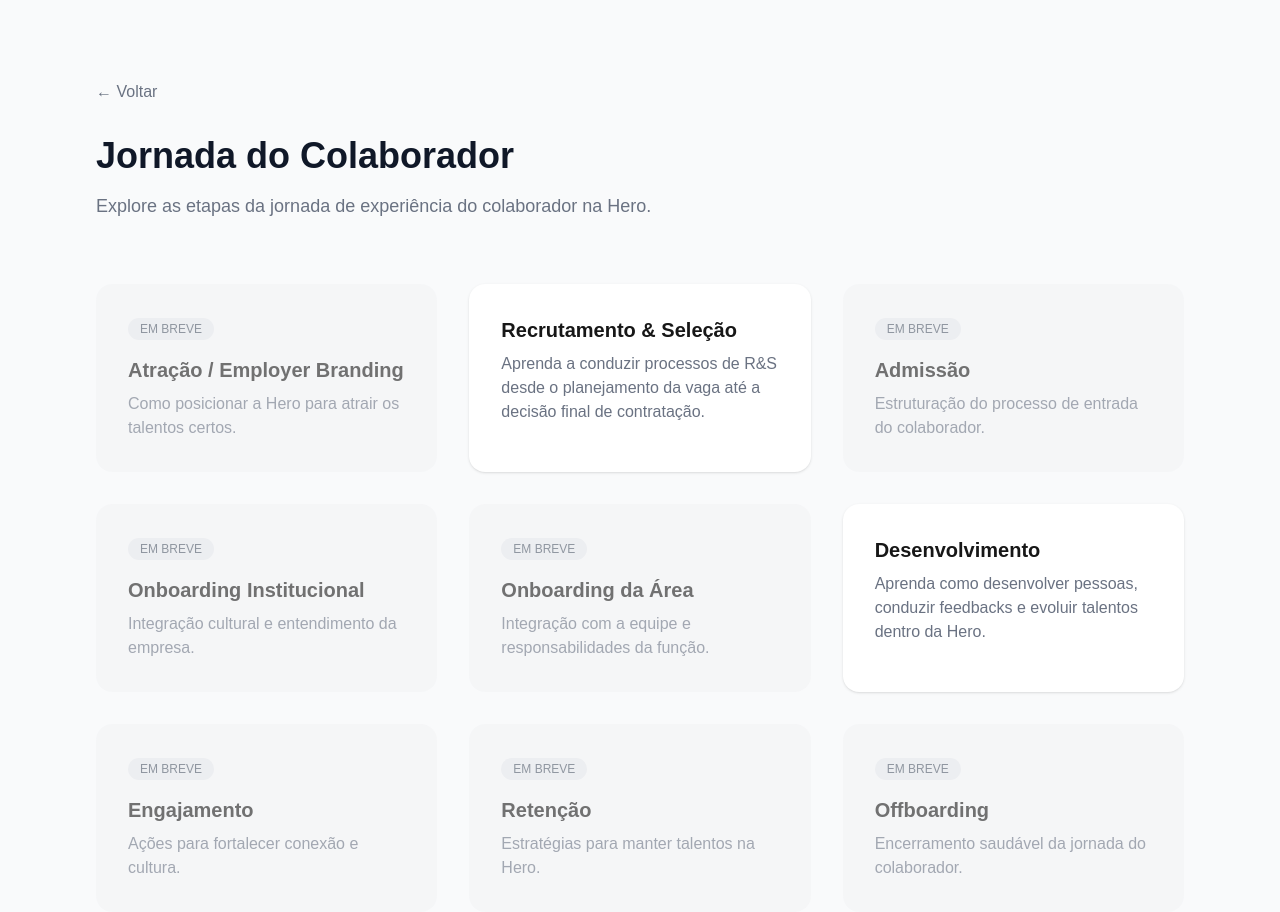
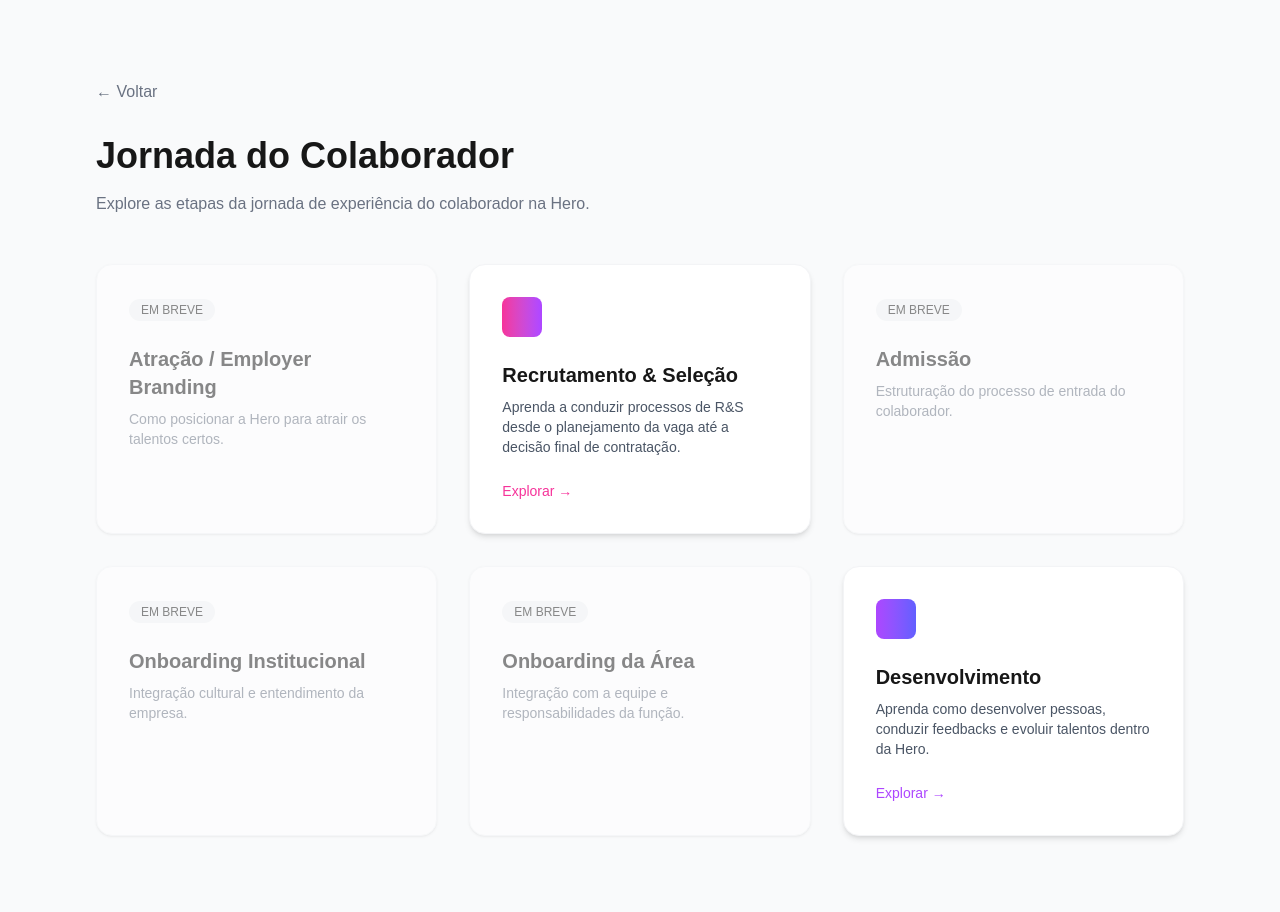
Before and after one commit to amandafrann/programa-lider-hero, a Next.js app: page /jornada in a window 1280 px wide. Shown: the top 912 px of the page. Built offline with nearby package versions, Linux system fonts and the light colour scheme.

Commit message:
evolucaojornadaUX

```diff
--- a/app/jornada/page.tsx
+++ b/app/jornada/page.tsx
@@ -1,8 +1,9 @@
 import Link from "next/link";
 
-export default function Jornada() {
+export default function JornadaPage() {
   return (
     <main className="min-h-screen bg-gray-50 flex justify-center py-20">
+
       <div className="max-w-6xl w-full px-8">
 
         <Link
@@ -12,163 +13,148 @@ export default function Jornada() {
           ← Voltar
         </Link>
 
-        <div className="mb-16">
-          <h1 className="text-4xl font-bold text-gray-900">
-            Jornada do Colaborador
-          </h1>
+        <h1 className="text-4xl font-bold mb-4">
+          Jornada do Colaborador
+        </h1>
 
-          <p className="text-gray-500 mt-4 text-lg">
-            Explore as etapas da jornada de experiência do colaborador na Hero.
-          </p>
-        </div>
+        <p className="text-gray-500 mb-12">
+          Explore as etapas da jornada de experiência do colaborador na Hero.
+        </p>
 
-        <div className="grid grid-cols-3 gap-8">
 
-          {/* Atração */}
-          <div className="bg-gray-100 p-8 rounded-2xl opacity-60">
-            <span className="text-xs bg-gray-200 px-3 py-1 rounded-full text-gray-600">
+        {/* GRID DE CARDS */}
+
+        <div className="grid md:grid-cols-3 gap-8">
+
+          {/* ATRAÇÃO */}
+
+          <div className="bg-white rounded-2xl p-8 shadow-sm border border-gray-100 opacity-50">
+
+            <span className="text-xs bg-gray-100 px-3 py-1 rounded-full">
               EM BREVE
             </span>
 
-            <h2 className="text-xl font-semibold mt-4 mb-2">
+            <h3 className="text-xl font-semibold mt-6 mb-2">
               Atração / Employer Branding
-            </h2>
+            </h3>
 
-            <p className="text-gray-500">
+            <p className="text-gray-500 text-sm">
               Como posicionar a Hero para atrair os talentos certos.
             </p>
+
           </div>
 
 
           {/* R&S */}
+
           <Link
             href="/rs"
-            className="bg-white p-8 rounded-2xl shadow hover:shadow-lg transition"
+            className="group bg-white rounded-2xl p-8 shadow-md hover:shadow-xl transition-all duration-300 hover:-translate-y-1 border border-gray-100"
           >
-            <h2 className="text-xl font-semibold mb-2">
+
+            <div className="bg-gradient-to-r from-pink-500 to-purple-500 w-10 h-10 rounded-lg mb-6"></div>
+
+            <h3 className="text-xl font-semibold mb-2">
               Recrutamento & Seleção
-            </h2>
+            </h3>
 
-            <p className="text-gray-500">
-              Aprenda a conduzir processos de R&S desde o planejamento da vaga
-              até a decisão final de contratação.
+            <p className="text-gray-600 text-sm mb-6">
+              Aprenda a conduzir processos de R&S desde o planejamento
+              da vaga até a decisão final de contratação.
             </p>
+
+            <div className="text-sm font-medium text-pink-500 group-hover:translate-x-1 transition">
+              Explorar →
+            </div>
+
           </Link>
 
 
-          {/* Admissão */}
-          <div className="bg-gray-100 p-8 rounded-2xl opacity-60">
-            <span className="text-xs bg-gray-200 px-3 py-1 rounded-full text-gray-600">
+          {/* ADMISSÃO */}
+
+          <div className="bg-white rounded-2xl p-8 shadow-sm border border-gray-100 opacity-50">
+
+            <span className="text-xs bg-gray-100 px-3 py-1 rounded-full">
               EM BREVE
             </span>
 
-            <h2 className="text-xl font-semibold mt-4 mb-2">
+            <h3 className="text-xl font-semibold mt-6 mb-2">
               Admissão
-            </h2>
+            </h3>
 
-            <p className="text-gray-500">
+            <p className="text-gray-500 text-sm">
               Estruturação do processo de entrada do colaborador.
             </p>
+
           </div>
 
 
-          {/* Onboarding Institucional */}
-          <div className="bg-gray-100 p-8 rounded-2xl opacity-60">
-            <span className="text-xs bg-gray-200 px-3 py-1 rounded-full text-gray-600">
+          {/* ONBOARDING INSTITUCIONAL */}
+
+          <div className="bg-white rounded-2xl p-8 shadow-sm border border-gray-100 opacity-50">
+
+            <span className="text-xs bg-gray-100 px-3 py-1 rounded-full">
               EM BREVE
             </span>
 
-            <h2 className="text-xl font-semibold mt-4 mb-2">
+            <h3 className="text-xl font-semibold mt-6 mb-2">
               Onboarding Institucional
-            </h2>
+            </h3>
 
-            <p className="text-gray-500">
+            <p className="text-gray-500 text-sm">
               Integração cultural e entendimento da empresa.
             </p>
+
           </div>
 
 
-          {/* Onboarding da Área */}
-          <div className="bg-gray-100 p-8 rounded-2xl opacity-60">
-            <span className="text-xs bg-gray-200 px-3 py-1 rounded-full text-gray-600">
+          {/* ONBOARDING ÁREA */}
+
+          <div className="bg-white rounded-2xl p-8 shadow-sm border border-gray-100 opacity-50">
+
+            <span className="text-xs bg-gray-100 px-3 py-1 rounded-full">
               EM BREVE
             </span>
 
-            <h2 className="text-xl font-semibold mt-4 mb-2">
+            <h3 className="text-xl font-semibold mt-6 mb-2">
               Onboarding da Área
-            </h2>
+            </h3>
 
-            <p className="text-gray-500">
+            <p className="text-gray-500 text-sm">
               Integração com a equipe e responsabilidades da função.
             </p>
+
           </div>
 
 
-          {/* Desenvolvimento */}
+          {/* DESENVOLVIMENTO */}
+
           <Link
             href="/desenvolvimento"
-            className="bg-white p-8 rounded-2xl shadow hover:shadow-lg transition"
+            className="group bg-white rounded-2xl p-8 shadow-md hover:shadow-xl transition-all duration-300 hover:-translate-y-1 border border-gray-100"
           >
-            <h2 className="text-xl font-semibold mb-2">
+
+            <div className="bg-gradient-to-r from-purple-500 to-indigo-500 w-10 h-10 rounded-lg mb-6"></div>
+
+            <h3 className="text-xl font-semibold mb-2">
               Desenvolvimento
-            </h2>
+            </h3>
 
-            <p className="text-gray-500">
+            <p className="text-gray-600 text-sm mb-6">
               Aprenda como desenvolver pessoas, conduzir feedbacks
               e evoluir talentos dentro da Hero.
             </p>
+
+            <div className="text-sm font-medium text-purple-500 group-hover:translate-x-1 transition">
+              Explorar →
+            </div>
+
           </Link>
 
+        </div>
 
-          {/* Engajamento */}
-          <div className="bg-gray-100 p-8 rounded-2xl opacity-60">
-            <span className="text-xs bg-gray-200 px-3 py-1 rounded-full text-gray-600">
-              EM BREVE
-            </span>
+      </div>
 
-            <h2 className="text-xl font-semibold mt-4 mb-2">
-              Engajamento
-            </h2>
-
-            <p className="text-gray-500">
-              Ações para fortalecer conexão e cultura.
-            </p>
-          </div>
-
-
-          {/* Retenção */}
-          <div className="bg-gray-100 p-8 rounded-2xl opacity-60">
-            <span className="text-xs bg-gray-200 px-3 py-1 rounded-full text-gray-600">
-              EM BREVE
-            </span>
-
-            <h2 className="text-xl font-semibold mt-4 mb-2">
-              Retenção
-            </h2>
-
-            <p className="text-gray-500">
-              Estratégias para manter talentos na Hero.
-            </p>
-          </div>
-
-
-          {/* Offboarding */}
-          <div className="bg-gray-100 p-8 rounded-2xl opacity-60">
-            <span className="text-xs bg-gray-200 px-3 py-1 rounded-full text-gray-600">
-              EM BREVE
-            </span>
-
-            <h2 className="text-xl font-semibold mt-4 mb-2">
-              Offboarding
-            </h2>
-
-            <p className="text-gray-500">
-              Encerramento saudável da jornada do colaborador.
-            </p>
-          </div>
-
-        </div>
-      </div>
     </main>
   );
 }
```
